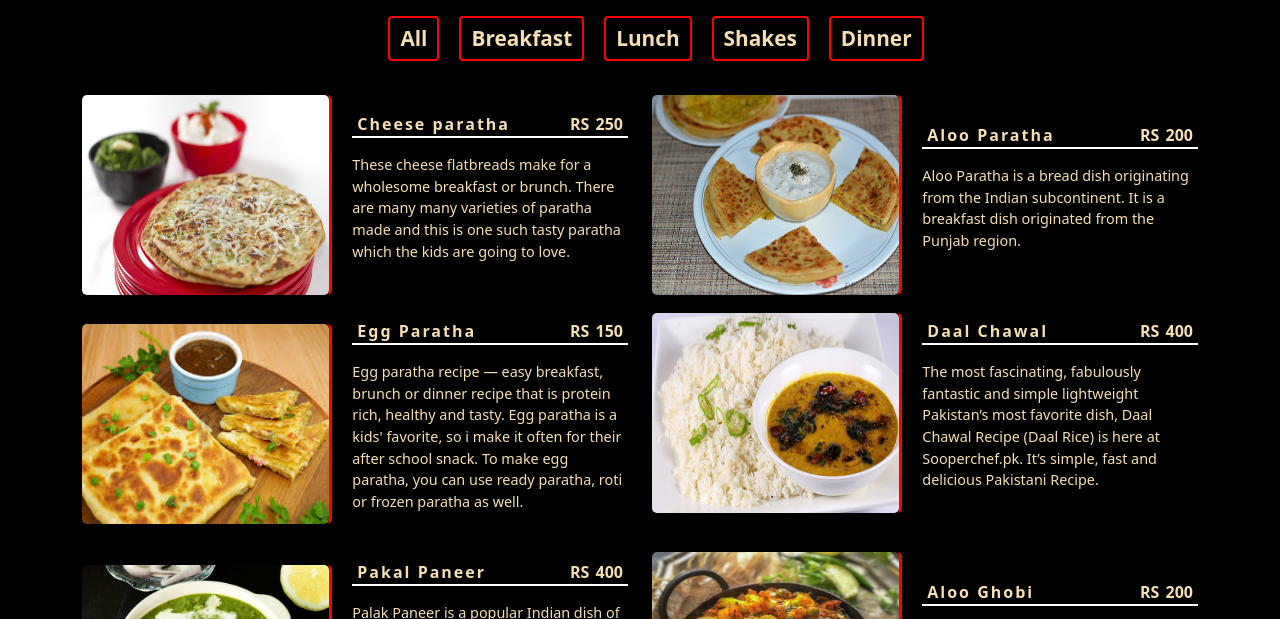
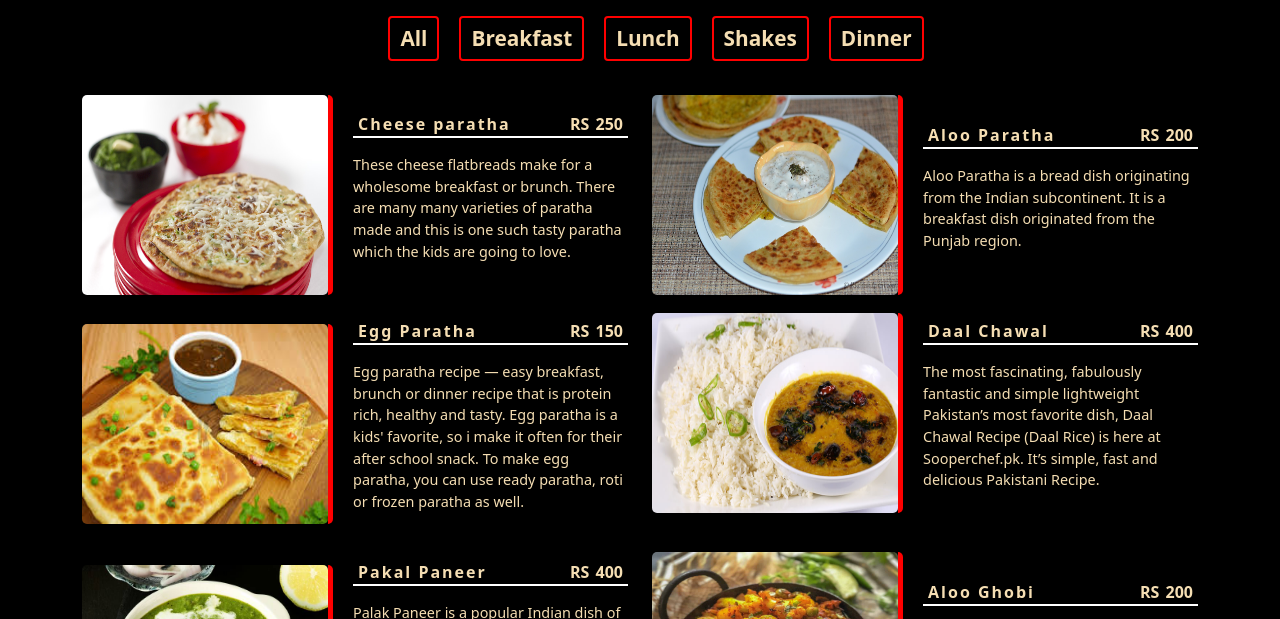
Before and after one commit to Talha9110/Food-menu, a plain HTML site: page index.html in a window 1280 px wide. Shown: the part 115-734 px from the top of the page. Drawn offline with nearby package versions, Linux system fonts and the light colour scheme.

Commit message:
changes done

```diff
--- a/style.css
+++ b/style.css
@@ -54,7 +54,7 @@ body {
 .content .image {
 	width: 900px;
 	height: 200px;
-	border-right: 3px solid red;
+	border-right: 5px solid red;
 	border-radius: 5px;
 }
 .content .image img {
```
